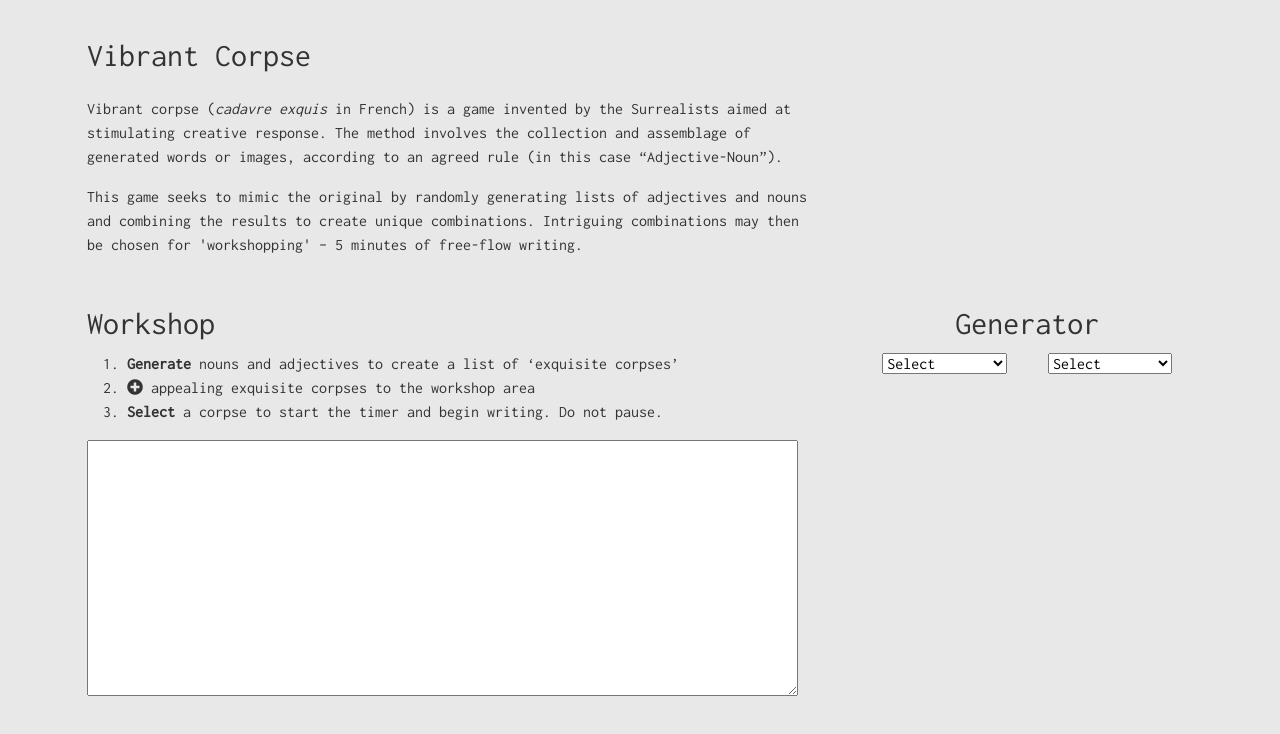
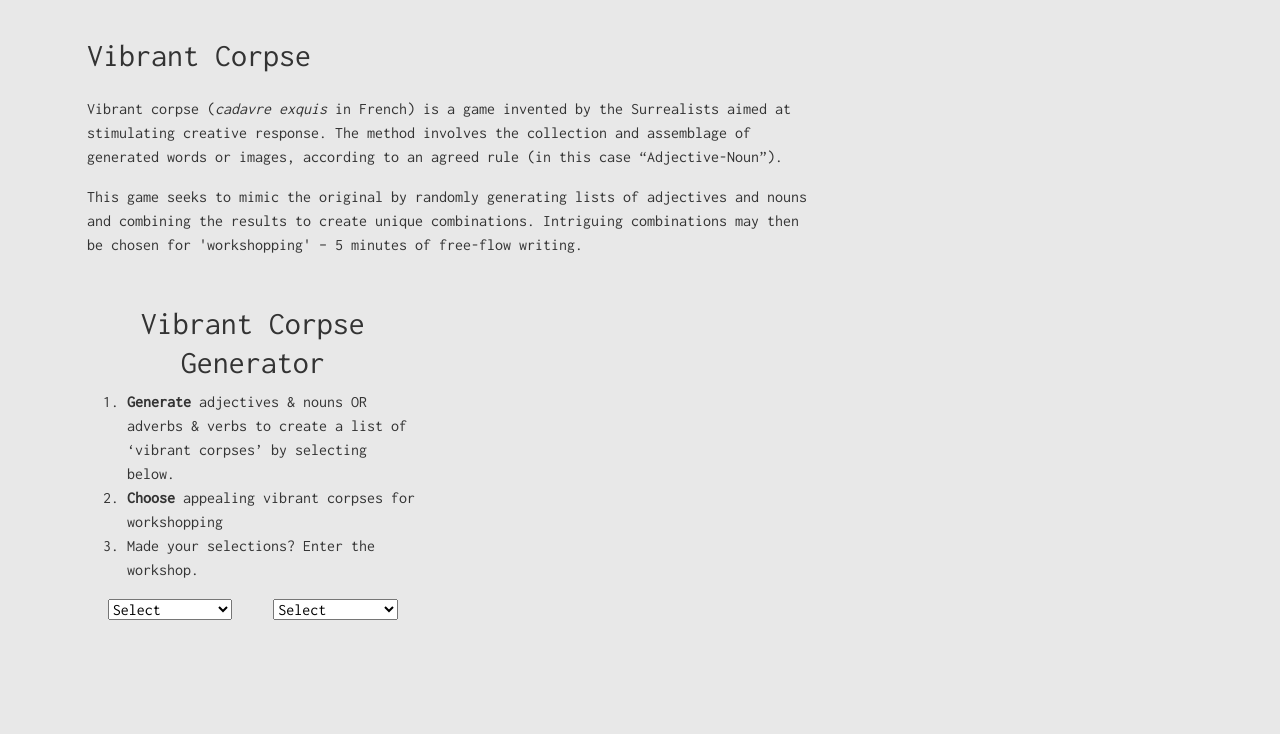
Before and after one commit to LemonyDesign/vibrant-corpse, a React app: page / in a window 1280 px wide. Shown: the top 734 px of the page. Built offline with nearby package versions, Linux system fonts and the light colour scheme.

Commit message:
Add contingent workshop component

```diff
--- a/src/components/App.js
+++ b/src/components/App.js
@@ -14,11 +14,13 @@ class App extends React.Component {
     this.state = {
       modifierWords: [],
       baseWords: [],
-      favourites: []
+      favourites: [],
+      workshop: false
     };
     this.receiveType = this.receiveType.bind(this);
     this.addFavourites = this.addFavourites.bind(this);
     this.removeFromFavourites = this.removeFromFavourites.bind(this);
+    this.displayWorkshop = this.displayWorkshop.bind(this);
   }
 
   // want to add this into the fetch content.results[0].definition
@@ -69,6 +71,12 @@ class App extends React.Component {
     });
   }
 
+  displayWorkshop() {
+    this.setState({
+      workshop: !this.state.workshop
+    });
+  }
+
   render() {
     return (
       <div className="app container">
@@ -92,16 +100,19 @@ class App extends React.Component {
         </header>
 
         <main className="main">
-          <Favourites favourites={this.state.favourites} />
-
           <Generate
             receiveType={this.receiveType}
+            displayWorkshop={this.displayWorkshop}
             modifiers={this.state.modifierWords}
             basewords={this.state.baseWords}
             addFavourites={this.addFavourites}
             removeFromFavourites={this.removeFromFavourites}
             favourites={this.state.favourites}
+            workshop={this.state.workshop}
           />
+          {this.state.workshop && (
+            <Favourites favourites={this.state.favourites} />
+          )}
         </main>
       </div>
     );
--- a/src/components/Favourites.js
+++ b/src/components/Favourites.js
@@ -7,14 +7,6 @@ function Favourites({ favourites }) {
     <section className="workshop">
       <h2>Workshop</h2>
       <ol>
-        <li>
-          <strong>Generate</strong> nouns and adjectives to create a list of
-          &lsquo;exquisite corpses&rsquo;
-        </li>
-        <li>
-          <i className="fas fa-plus-circle" /> appealing exquisite corpses to
-          the workshop area
-        </li>
         <li>
           <strong>Select</strong> a corpse to start the timer and begin writing.
           Do not pause.
--- a/src/components/Generate.js
+++ b/src/components/Generate.js
@@ -10,7 +10,9 @@ function Generate({
   basewords,
   favourites,
   addFavourites,
-  removeFromFavourites
+  removeFromFavourites,
+  displayWorkshop,
+  workshop
 }) {
   function handleChange1(event) {
     receiveType(event.target.value, "modifier");
@@ -21,7 +23,19 @@ function Generate({
 
   return (
     <section className="wordlists">
-      <h2 className="wordlists__title">Generator</h2>
+      <h2 className="wordlists__title">Vibrant Corpse Generator</h2>
+
+      <ol>
+        <li>
+          <strong>Generate</strong> adjectives &amp; nouns OR adverbs &amp;
+          verbs to create a list of &lsquo;vibrant corpses&rsquo; by selecting
+          below.
+        </li>
+        <li>
+          <strong>Choose</strong> appealing vibrant corpses for workshopping
+        </li>
+        <li>Made your selections? Enter the workshop.</li>
+      </ol>
 
       <section className="generate">
         <ul className="generate__modifier menu--settings">
@@ -60,6 +74,8 @@ function Generate({
         favourites={favourites}
         addFavourites={addFavourites}
         removeFromFavourites={removeFromFavourites}
+        displayWorkshop={displayWorkshop}
+        workshop={workshop}
       />
     </section>
   );
--- a/src/components/GenerateCorpse.js
+++ b/src/components/GenerateCorpse.js
@@ -2,29 +2,33 @@ import React from "react";
 import WordCombination from "./WordCombination";
 import cx from "classnames";
 
-import "../styles/components/generate.scss";
+import "../styles/components/generateCorpse.scss";
 
 function GenerateCorpse({
   modifiers,
   basewords,
   favourites,
   addFavourites,
-  removeFromFavourites
+  removeFromFavourites,
+  displayWorkshop,
+  workshop
 }) {
   const notEmpty = modifiers.length > 0 && basewords.length > 0;
   const sameLength = modifiers.length === basewords.length;
 
-  const corpsesclasses = cx("generate__corpses menu--settings", {
+  const corpsesclasses = cx("corpses", {
     active: notEmpty && sameLength,
     "": !(notEmpty && sameLength)
   });
 
+  function handleClick(event) {
+    displayWorkshop();
+  }
+
   return (
-    <ul className={corpsesclasses}>
-      <li>
-        <h4>Add for Workshopping</h4>
-      </li>
-
+    <section className={corpsesclasses}>
+      <h4>Select for Workshop</h4>
+      <ul className="corpses__addlist  menu--settings">
         {notEmpty && sameLength
           ? modifiers.map((item, i) => {
               const corpseitem = `${item} ${basewords[i]}`;
@@ -45,6 +49,11 @@ function GenerateCorpse({
             })
           : null}
       </ul>
+
+      <button className="corpses__workshop" onClick={handleClick}>
+        Get Workshopping <i className="fas fa-arrow-alt-circle-right" />
+      </button>
+    </section>
   );
 }
 
--- a/src/components/WordCombination.js
+++ b/src/components/WordCombination.js
@@ -17,8 +17,8 @@ function WordCombination({
   }
 
   return (
-    <li className="corpse__items" corpseitem={corpseitem}>
-      <a href="#" onClick={handleClick}>
+    <li className="corpses__items" corpseitem={corpseitem}>
+      <a className="corpses__links" href="#" onClick={handleClick}>
         {isFavourite ? (
           <i className="fas fa-minus-circle" />
         ) : (
--- a/src/styles/base/base.scss
+++ b/src/styles/base/base.scss
@@ -85,11 +85,11 @@ img {
   }
   .wordlists {
     width: 40%;
-    padding-left: $main-padding * 2;
+    padding-right: $main-padding * 2;
   }
   .workshop {
     width: 60%;
-    padding-right: $main-padding * 2;
+    padding-left: $main-padding * 2;
   }
 }
 
--- a/src/styles/components/generate.scss
+++ b/src/styles/components/generate.scss
@@ -1,22 +1,6 @@
 @import "../base/_variables.scss";
 .wordlists__title {
   text-align: center;
-}
-.generate__corpses {
-  opacity: 0;
-  transition: opacity 2.5s;
-  -webkit-transition: opacity 2.5s;
-  a {
-    display: inline-block;
-    text-decoration: none;
-    font-size: 1rem;
-    padding: $main-padding * 0.5;
-    // cursor: pointer;
-    text-align: center;
-  }
-}
-.generate__corpses.active {
-  opacity: 1;
 }
 .generate {
   ul,
--- /dev/null
+++ b/src/styles/components/generateCorpse.scss
@@ -0,0 +1,30 @@
+@import "../base/_variables.scss";
+
+.corpses {
+  opacity: 0;
+  transition: opacity 2.5s;
+  -webkit-transition: opacity 2.5s;
+  border: 1px dotted #333;
+  padding: 1rem;
+  &__links {
+    color: $primary-color;
+    display: inline-block;
+    text-decoration: none;
+    font-size: 1rem;
+    padding: $main-padding * 0.5;
+    transition: color 250ms ease-in-out;
+
+    // cursor: pointer;
+    text-align: center;
+    &:hover {
+      text-decoration: none;
+      color: lighten($primary-color, 10%);
+    }
+  }
+  &__workshop {
+    margin-top: $main-padding;
+  }
+}
+.corpses.active {
+  opacity: 1;
+}
```
Lines whose indentation alone changed are shown as unchanged.
